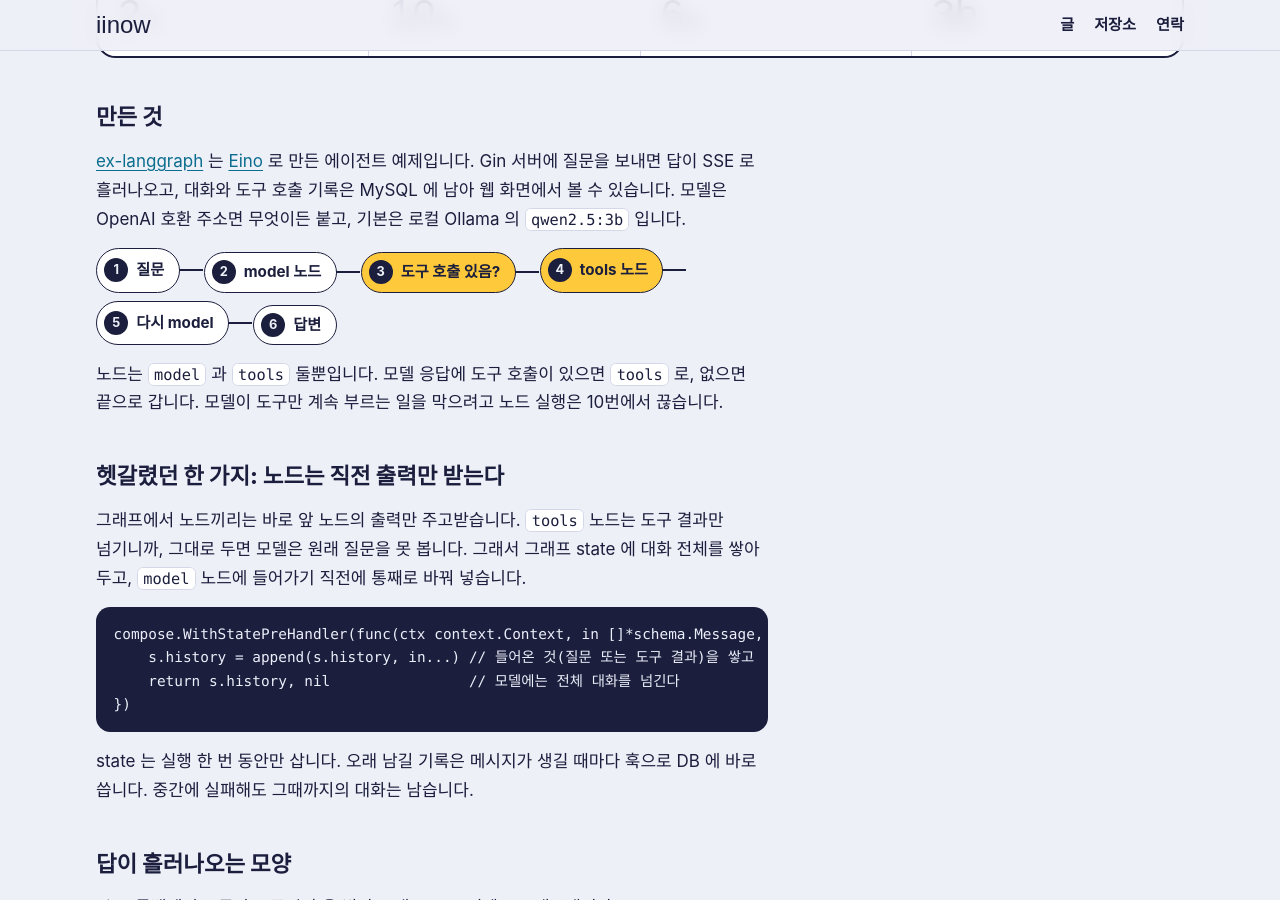
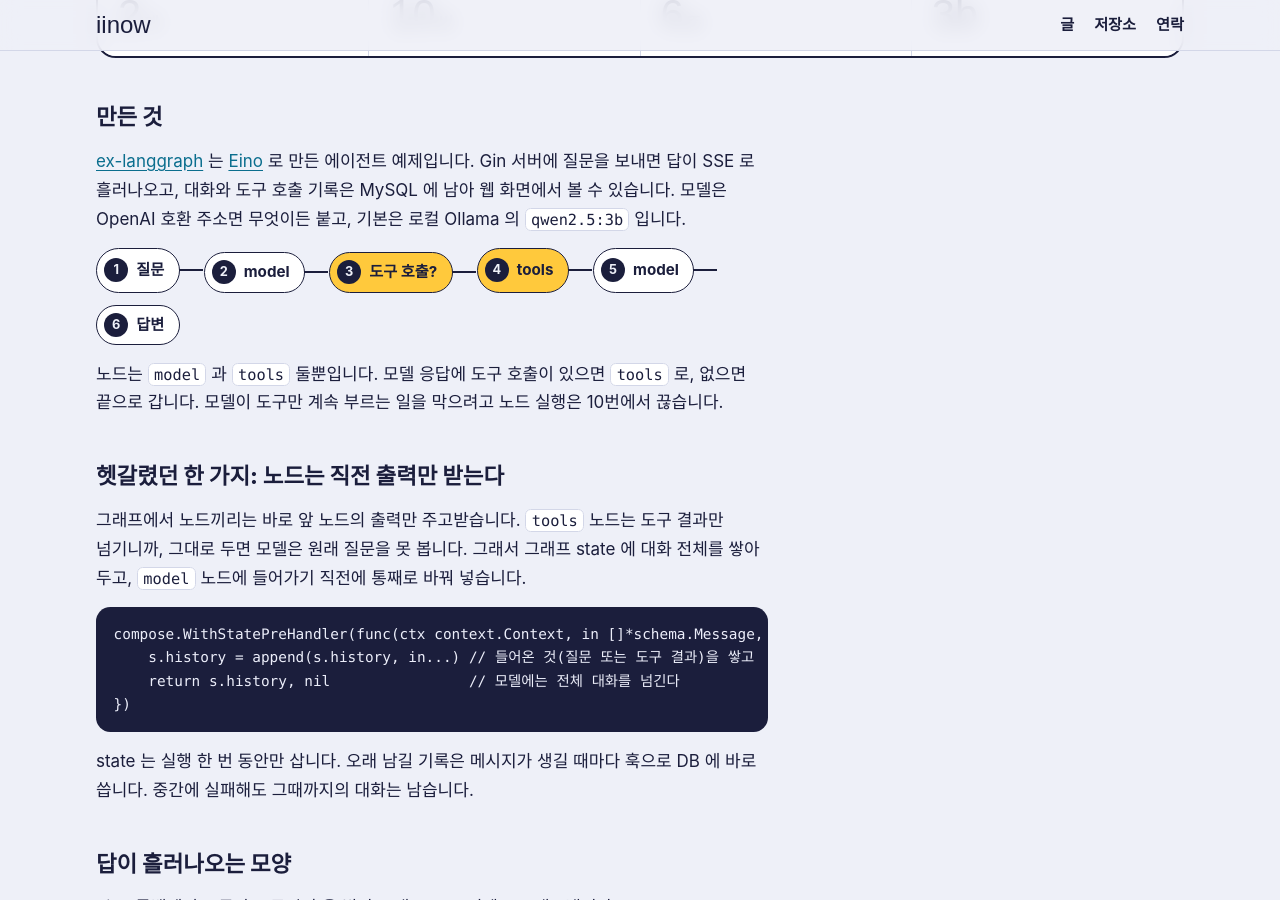
Before and after one commit to iinow/iinow.github.io, a Jekyll site: the page built from _posts/2026-11-02-ex-langgraph.md, in a window 1280 px wide and 900 px high, scrolled down 463 px. Built offline with Jekyll 4.4.1, drawn with Linux system fonts in a browser that asks for light colours; some web fonts are replaced.

Commit message:
ex-langgraph 글: 흐름 그림 한 줄에 맞춤
Co-Authored-By: Claude Fable 5.2 <noreply@anthropic.com>

```diff
--- a/_posts/2026-11-02-ex-langgraph.md
+++ b/_posts/2026-11-02-ex-langgraph.md
@@ -17,10 +17,10 @@ summary: 모델이 도구를 부르면 실행하고, 결과를 돌려주고, 다
 
 <ol class="loop" aria-label="에이전트 반복 순서">
   <li>질문</li>
-  <li>model 노드</li>
-  <li class="hot">도구 호출 있음?</li>
-  <li class="hot">tools 노드</li>
-  <li>다시 model</li>
+  <li>model</li>
+  <li class="hot">도구 호출?</li>
+  <li class="hot">tools</li>
+  <li>model</li>
   <li>답변</li>
 </ol>
 
```
